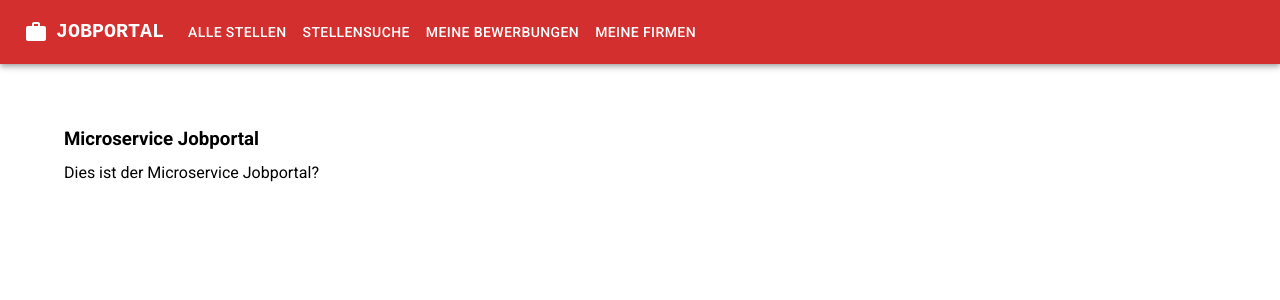
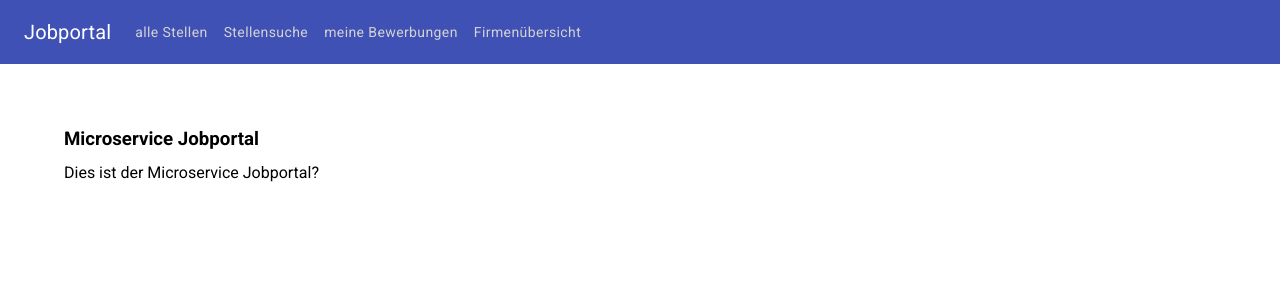
Before and after one commit to SmartCity-2022/Service-Jobportal, a React (Create React App) app in the folder frontend/: page / in a window 1280 px wide. Shown: the top 300 px of the page. Built offline with nearby package versions, Linux system fonts and the light colour scheme.

Commit message:
redesign Navbar

```diff
--- a/frontend/src/components/Navbar.js
+++ b/frontend/src/components/Navbar.js
@@ -5,65 +5,56 @@ import Toolbar from '@mui/material/Toolbar';
 import Typography from '@mui/material/Typography';
 import Container from '@mui/material/Container';
 import Button from '@mui/material/Button';
-import Work from '@mui/icons-material/Work';
 import { ThemeProvider } from '@emotion/react';
 import theme from '../theme'
 
-const pages = ['Alle Stellen', 'Stellensuche', 'meine Bewerbungen', 'meine Firmen'];
+const pages = ['alle Stellen', 'Stellensuche', 'meine Bewerbungen', 'Firmenübersicht'];
 const links = {
-  'Alle Stellen': "/jobs",
+  'alle Stellen': "/stellen",
   'Stellensuche': "/stellensuche",
   'meine Bewerbungen': "/bewerbungen",
-  'meine Firmen': "/firmen"
+  'Firmenübersicht': "/firmen"
 };
 
+
+
 const Navbar = () => {
+
   return (
     <ThemeProvider theme={theme}>
-    <AppBar position="static" color="primary">
+    <AppBar elevation={0} position="static" color="primary">
       <Container maxWidth="xl">
         <Toolbar disableGutters>
-          <Work sx={{ display: { xs: 'none', md: 'flex' }, mr: 1 }} />
+
           <Typography
             variant="h6"
             noWrap
             component="a"
-            href="/"
+            href='/'
             sx={{
               mr: 2,
-              display: { xs: 'none', md: 'flex' },
-              fontFamily: 'monospace',
-              fontWeight: 'bold',
-              letterSpacing: '.0rem',
+              display: {md: 'flex' },
+              fontWeight: 'normal',
               color: 'inherit',
               textDecoration: 'none',
             }}
           >
-            JOBPORTAL
+            Jobportal
           </Typography>
 
-          <Work sx={{ display: { xs: 'flex', md: 'none' }, mr: 1 }} />
-          <Typography
-            variant="h5"
-            noWrap
-            component="a"
-            href=""
-            sx={{
-              mr: 2,
-              display: { xs: 'flex', md: 'none' },
-              flexGrow: 1,
-              fontFamily: 'monospace',
-              fontWeight: 700,
-              letterSpacing: '.3rem',
-              color: 'inherit',
-              textDecoration: 'none',
-            }}
-          >
-            JOBPORTAL
-          </Typography>
           <Box sx={{ flexGrow: 1, display: { xs: 'none', md: 'flex' } }}>
             {pages.map((page) => (
-              <Button key={page} sx={{ my: 1, color: 'white', display: 'block' }} href={links[page]}>
+              <Button key={page} sx={{
+                  mr: 0,
+                  my: 1,
+                  color: 'lightgray',
+                  display: 'block',
+                  textTransform: 'none',
+                  fontWeight: 'normal',
+                  ":hover": {
+                    color: 'white',
+                  },
+                  }} href={links[page]}>
                 {page}
               </Button>
             ))}
--- a/frontend/src/theme.js
+++ b/frontend/src/theme.js
@@ -1,12 +1,10 @@
 import { createTheme } from '@mui/material/styles';
-import red from '@mui/material/colors/red';
 
 const theme = createTheme({
   palette: {
     primary: {
-      main: red[700],
+      main: '#3f51b5',
     }
   }
 });
-
 export default theme;
```
